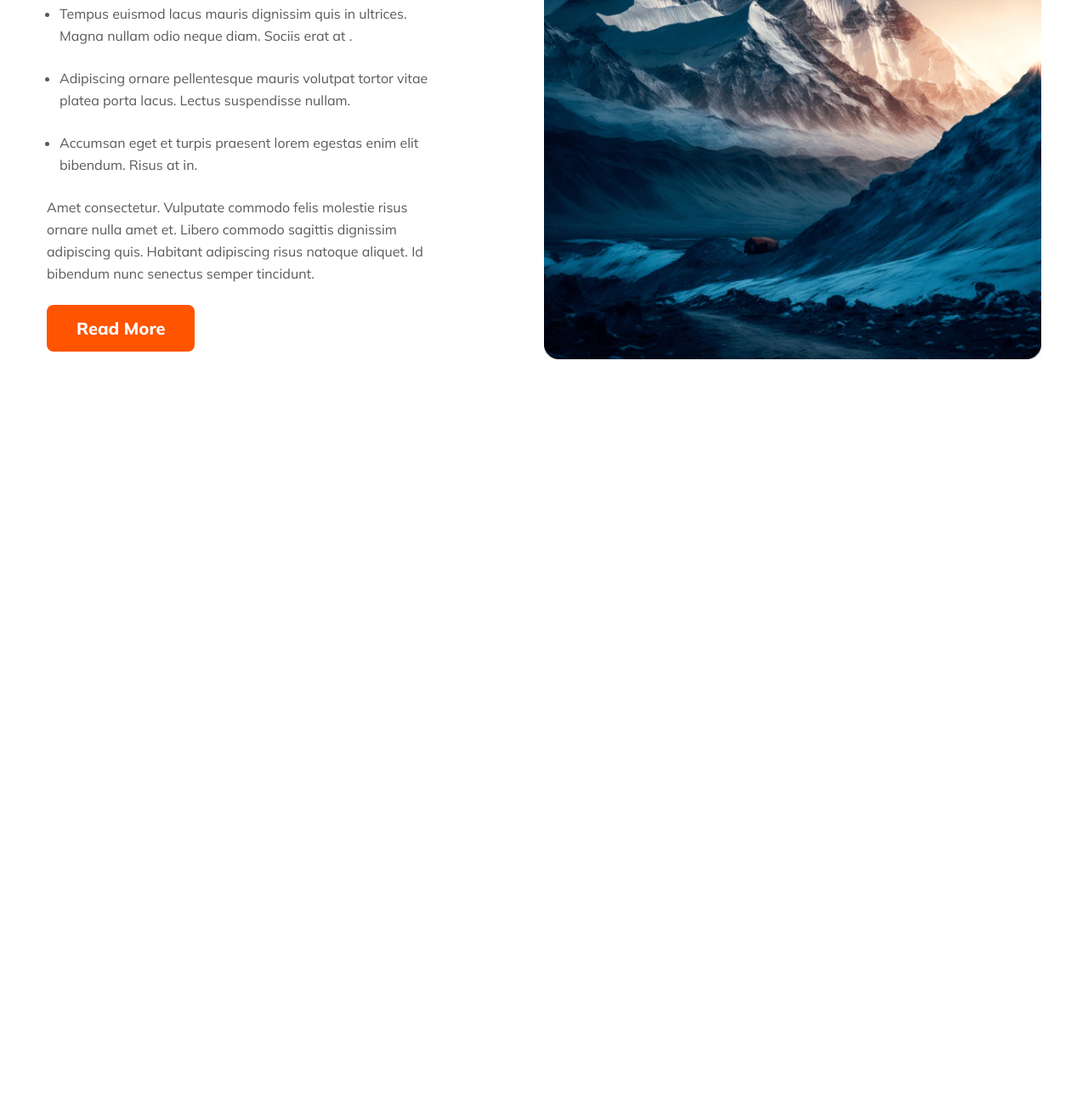
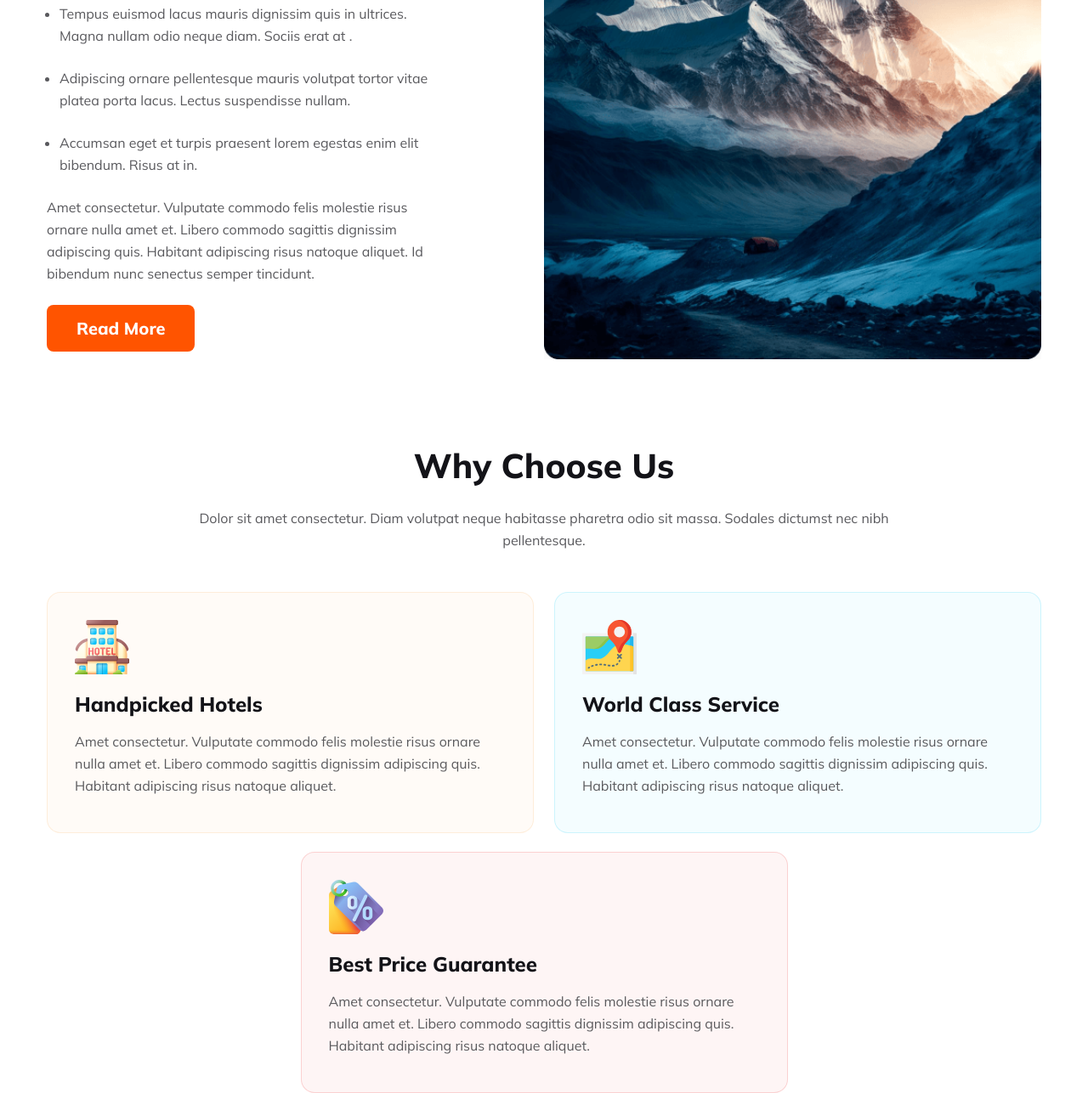
Before and after one commit to Mostakim3157/B9A2, a plain HTML site: page index.html in a window 1280 px wide. Shown: the part 376-1663 px from the top of the page at 85% size. Before the commit the page ends 800 px from the top, so only its background shows below. Drawn offline with Linux system fonts and the light colour scheme.

Commit message:
choose us added

```diff
--- a/css/responsive.css
+++ b/css/responsive.css
@@ -2,6 +2,7 @@
   /* header starts */
 
   /* navbar starts */
+
 
   nav{
     margin-left: 50px;
@@ -32,8 +33,39 @@
   .website-logo {
     width: 10%;
   }
+  /* banner starts */
 
-  /* banner starts */
+
+  nav{
+    margin-left: 50px;
+    position: relative;
+  }
+  .nav-bar {
+    display: none;
+
+  }
+
+#hide{
+    display: inline-block;
+    position: absolute;
+    margin-left: 323px;
+    margin-top: -22px;
+
+}
+  .website-name {
+
+    width: 100%;
+
+  }
+
+  .website-name-h3 {
+    font-size: 2rem;
+  }
+
+  .website-logo {
+    width: 10%;
+  }
+
 
 
   /* main starts */
@@ -60,5 +92,25 @@
      margin: 0 auto;
  }
 
+/* choose us starts */
+
+.choose-us-box-1-2 {
+    flex-direction: column ;
+  }
+
+  .choose-us-box-1,
+  .choose-us-box-2,
+  .choose-us-box-3 {
+    width: 335px;
+    height: 350px;
+    border-radius: 16px;
+    padding: 32px;
+    margin-bottom: 22px;
+  }
+
+
+
+
+
 
 }
--- a/css/style.css
+++ b/css/style.css
@@ -135,3 +135,73 @@ font-weight: 800;
 padding: 15px 35px ;
 border-radius: 8px;
 }
+
+
+
+/* choose us starts */
+
+.choose-us-head {
+  color: #131318;
+  text-align: center;
+  font-size: 2.5rem;
+  font-weight: 800;
+  margin-top: 100px;
+  margin-bottom: 24px;
+}
+
+.choose-us-discription {
+  color: rgba(19, 19, 24, 0.7);
+  text-align: center;
+  font-size: 1rem;
+  font-weight: 400;
+  line-height: 26px;
+
+  width: 70%;
+  margin: 0 auto;
+  margin-bottom: 48px;
+}
+
+.us-box-h3 {
+  color: #131318;
+  font-size: 1.5rem;
+  font-weight: 800;
+  margin: 16px 0px;
+}
+
+.us-box-p {
+  color: #5a5a5d;
+  font-size: 16px;
+  font-weight: 400;
+  line-height: 26px;
+}
+
+.choose-us-box-1,
+.choose-us-box-2,
+.choose-us-box-3 {
+  width: 573px;
+  height: 284px;
+  border-radius: 16px;
+  padding: 32px;
+  margin-bottom: 22px;
+}
+
+.choose-us-box-1-2 {
+  display: flex;
+  align-items: center;
+  justify-content: space-between;
+}
+
+.choose-us-box-1 {
+  border: 1px solid rgba(251, 181, 99, 0.2);
+  background: rgba(251, 181, 99, 0.05);
+}
+.choose-us-box-2 {
+  border: 1px solid rgba(41, 206, 246, 0.2);
+  background: rgba(41, 206, 246, 0.05);
+}
+
+.choose-us-box-3 {
+  margin: 0 auto;
+  border: 1px solid rgba(233, 68, 68, 0.2);
+  background: rgba(233, 68, 68, 0.05);
+}
--- a/index.html
+++ b/index.html
@@ -38,14 +38,14 @@
             </div>
             <i class="fa-solid fa-bars" id="hide"></i>
         </nav>
-        <section class="banner">
+        <section class="banner" >
 
         </section>
     </header>
 
     <main>
-        <section class="popular-tours">
-            <div class="popular-tours-container">
+        <section class="popular-tours" >
+            <div class="popular-tours-container" >
                 <div class="popular-tours-text">
                     <h3 class="popular-tours-text-h3">Our Popular Tours</h3>
                     <p class="popular-tours-text-p1">Dolor sit amet consectetur. Diam volutpat neque habitasse pharetra
@@ -67,6 +67,27 @@
                 <img src="Images/Rectangle 4.png" alt="" class="popular-tours-img">
             </div>
         </section>
+        <section class="choose-us" >
+            <h3 class="choose-us-head">Why Choose Us</h3>
+            <p class="choose-us-discription">Dolor sit amet consectetur. Diam volutpat neque habitasse pharetra odio sit massa. Sodales dictumst nec nibh pellentesque.</p>
+            <div class="choose-us-box-1-2">
+                <div class="choose-us-box-1">
+                    <img src="Images/hotel 1.svg" alt="" class="us-box-img">
+                    <h3 class="us-box-h3">Handpicked Hotels</h3>
+                    <p class="us-box-p">Amet consectetur. Vulputate commodo felis molestie risus  ornare nulla amet et. Libero commodo sagittis dignissim adipiscing quis. Habitant adipiscing risus natoque aliquet. </p>
+                </div>
+                <div class="choose-us-box-2">
+                    <img src="Images/map 1.svg" alt="" class="us-box-img">
+                    <h3 class="us-box-h3">World Class Service</h3>
+                    <p class="us-box-p">Amet consectetur. Vulputate commodo felis molestie risus  ornare nulla amet et. Libero commodo sagittis dignissim adipiscing quis. Habitant adipiscing risus natoque aliquet. </p>
+                </div>
+            </div>
+            <div class="choose-us-box-3">
+                <img src="Images/price-tag 1.svg" alt="" class="us-box-img">
+                    <h3 class="us-box-h3">Best Price Guarantee</h3>
+                    <p class="us-box-p">Amet consectetur. Vulputate commodo felis molestie risus  ornare nulla amet et. Libero commodo sagittis dignissim adipiscing quis. Habitant adipiscing risus natoque aliquet. </p>
+            </div>
+        </section>
     </main>
 
     <footer></footer>
```
Also changed, not shown: Images/hotel 1.svg (added), Images/map 1.svg (added), Images/price-tag 1.svg (added).
